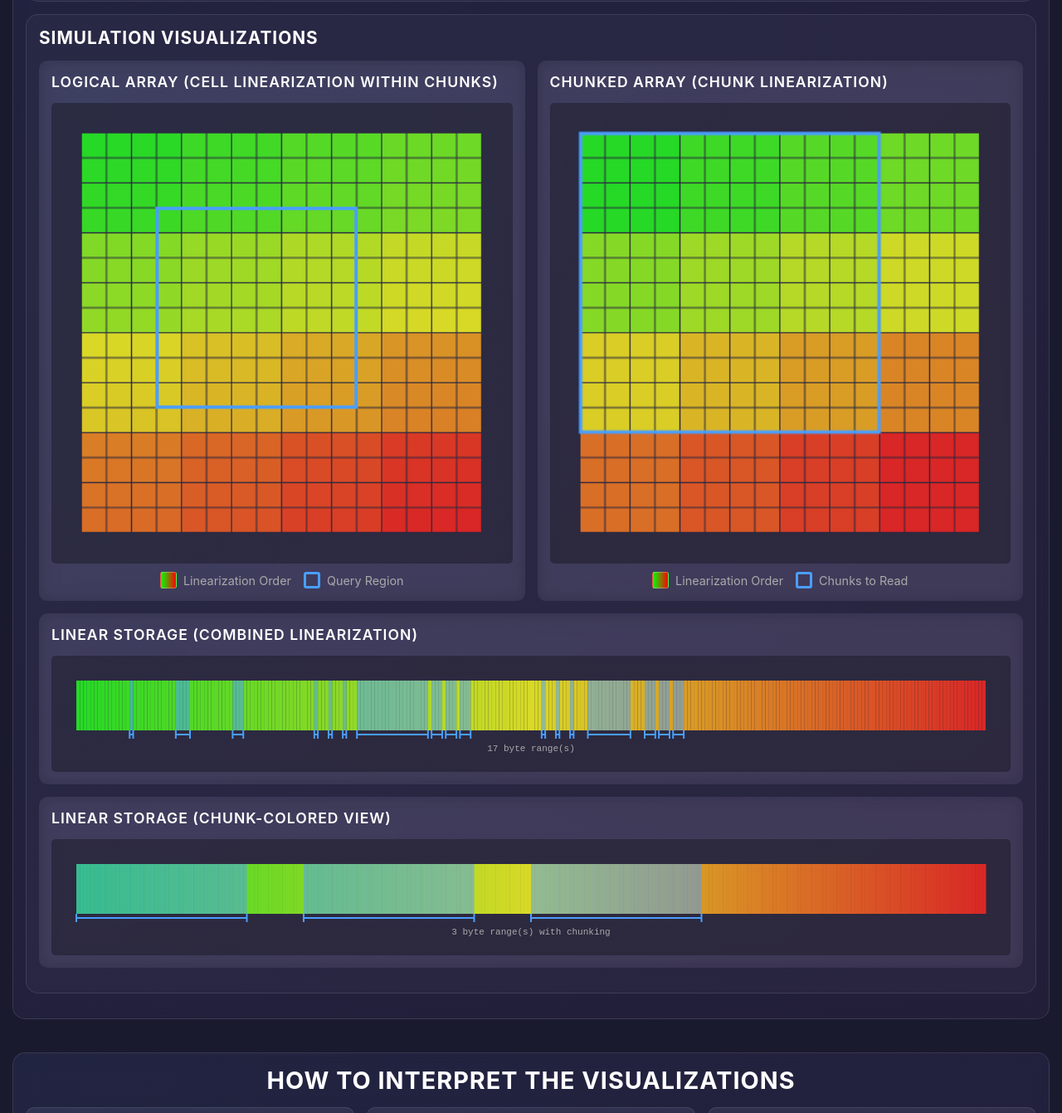
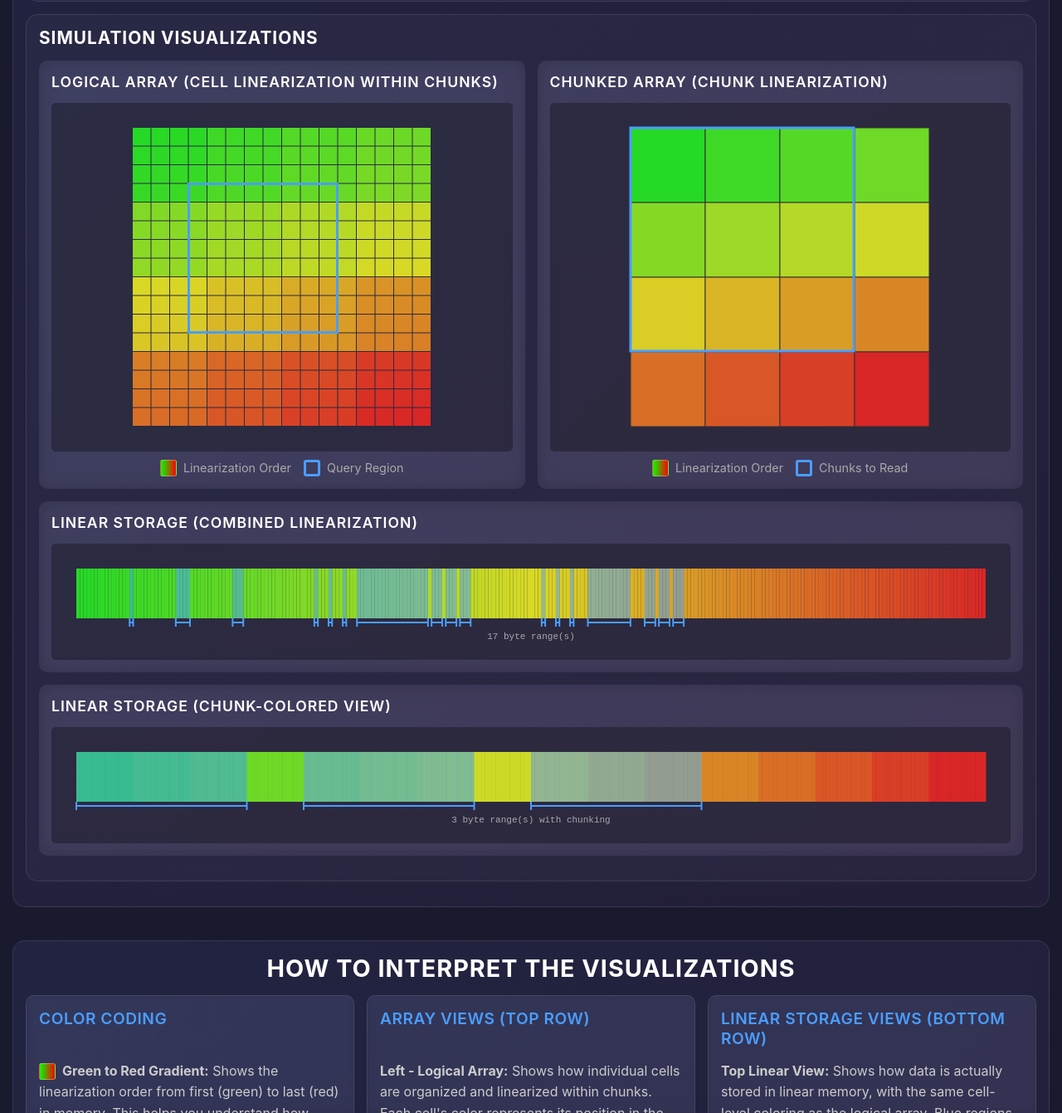
Before and after one commit to jkeifer/vischunk, a plain HTML site: page index.html in a window 1280 px wide. Shown: the part 800-2141 px from the top of the page at 83% size. Drawn offline with Linux system fonts and the light colour scheme.

Commit message:
high-rez and other tweaks

```diff
--- a/index.html
+++ b/index.html
@@ -924,6 +924,21 @@
                 });
             }
 
+            setCanvasSize(key, width, height) {
+                const canvas = this.canvases[key];
+                const ctx = this.contexts[key];
+                const dpr = window.devicePixelRatio || 1;
+
+                canvas.width = width * dpr;
+                canvas.height = height * dpr;
+                canvas.style.width = width + 'px';
+                canvas.style.height = height + 'px';
+
+                // Reset transform before scaling to prevent accumulation
+                ctx.setTransform(1, 0, 0, 1, 0, 0);
+                ctx.scale(dpr, dpr);
+            }
+
             resizeCanvases() {
                 let needsUpdate = false;
 
@@ -935,8 +950,9 @@
                     const lastSize = this.lastCanvasSize.get(key);
 
                     if (!lastSize || lastSize.width !== size || lastSize.height !== size) {
-                        canvas.width = size;
-                        canvas.height = size;
+                        this.setCanvasSize(key, size, size);
+                        // Center the canvas within its container
+                        canvas.style.margin = '0 auto';
                         this.lastCanvasSize.set(key, { width: size, height: size });
                         needsUpdate = true;
                     }
@@ -951,8 +967,7 @@
                     const lastSize = this.lastCanvasSize.get(key);
 
                     if (!lastSize || lastSize.width !== width || lastSize.height !== height) {
-                        canvas.width = width;
-                        canvas.height = height;
+                        this.setCanvasSize(key, width, height);
                         this.lastCanvasSize.set(key, { width, height });
                         needsUpdate = true;
                     }
@@ -1607,12 +1622,15 @@
             drawSpatialUnchunked(params, data) {
                 const ctx = this.contexts.spatialUnchunked;
                 const canvas = this.canvases.spatialUnchunked;
-                ctx.clearRect(0, 0, canvas.width, canvas.height);
+                const logicalWidth = parseInt(canvas.style.width) || canvas.width;
+                const logicalHeight = parseInt(canvas.style.height) || canvas.height;
+
+                ctx.clearRect(0, 0, logicalWidth, logicalHeight);
 
                 const [sizeX, sizeY, sizeZ] = params.size;
-                const cellSize = Math.min(canvas.width / sizeX, canvas.height / sizeY) * 0.9;
-                const offsetX = (canvas.width - sizeX * cellSize) / 2;
-                const offsetY = (canvas.height - sizeY * cellSize) / 2;
+                const cellSize = Math.min(logicalWidth / sizeX, logicalHeight / sizeY) * 0.9;
+                const offsetX = (logicalWidth - sizeX * cellSize) / 2;
+                const offsetY = (logicalHeight - sizeY * cellSize) / 2;
 
                 // Draw cells with gradient based on global linearization order
                 // Skip rendering individual cells if they're too small to see
@@ -1706,15 +1724,18 @@
             drawSpatialChunked(params, data) {
                 const ctx = this.contexts.spatialChunked;
                 const canvas = this.canvases.spatialChunked;
-                ctx.clearRect(0, 0, canvas.width, canvas.height);
+                const logicalWidth = parseInt(canvas.style.width) || canvas.width;
+                const logicalHeight = parseInt(canvas.style.height) || canvas.height;
+
+                ctx.clearRect(0, 0, logicalWidth, logicalHeight);
 
                 const [sizeX, sizeY, sizeZ] = params.size;
                 const [chunkX, chunkY] = params.chunk;
 
                 // Use same sizing calculation as logical array view
-                const cellSize = Math.min(canvas.width / sizeX, canvas.height / sizeY) * 0.9;
-                const offsetX = (canvas.width - sizeX * cellSize) / 2;
-                const offsetY = (canvas.height - sizeY * cellSize) / 2;
+                const cellSize = Math.min(logicalWidth / sizeX, logicalHeight / sizeY) * 0.9;
+                const offsetX = (logicalWidth - sizeX * cellSize) / 2;
+                const offsetY = (logicalHeight - sizeY * cellSize) / 2;
 
                 // Calculate chunk dimensions
                 const chunksX = Math.ceil(sizeX / chunkX);
@@ -1755,23 +1776,40 @@
                     this.positionCache.set(chunkMapKey, chunkColorMap);
                 }
 
-                // Now draw each cell using its chunk's color
-                for (let y = 0; y < sizeY; y++) {
-                    for (let x = 0; x < sizeX; x++) {
-                        const chunkCX = Math.floor(x / chunkX);
-                        const chunkCY = Math.floor(y / chunkY);
+                // Draw each chunk as a solid rectangle
+                for (let chunkCY = 0; chunkCY < chunksY; chunkCY++) {
+                    for (let chunkCX = 0; chunkCX < chunksX; chunkCX++) {
                         const chunkCZ = 0; // For 2D spatial view, we show Z=0 slice
                         const chunkKey = `${chunkCX},${chunkCY},${chunkCZ}`;
                         const colorIndex = chunkColorMap.get(chunkKey);
                         const totalChunks = chunksX * chunksY * chunksZ;
                         const color = this.getColorForLinearPosition(colorIndex, totalChunks - 1);
 
+                        // Calculate chunk boundaries
+                        const startX = chunkCX * chunkX;
+                        const startY = chunkCY * chunkY;
+                        const endX = Math.min(startX + chunkX, sizeX);
+                        const endY = Math.min(startY + chunkY, sizeY);
+
+                        const chunkPixelWidth = (endX - startX) * cellSize;
+                        const chunkPixelHeight = (endY - startY) * cellSize;
+
                         ctx.fillStyle = color;
                         ctx.fillRect(
-                            offsetX + x * cellSize,
-                            offsetY + y * cellSize,
-                            cellSize - 1,
-                            cellSize - 1
+                            offsetX + startX * cellSize,
+                            offsetY + startY * cellSize,
+                            chunkPixelWidth,
+                            chunkPixelHeight
+                        );
+
+                        // Draw chunk border
+                        ctx.strokeStyle = '#333';
+                        ctx.lineWidth = 1;
+                        ctx.strokeRect(
+                            offsetX + startX * cellSize,
+                            offsetY + startY * cellSize,
+                            chunkPixelWidth,
+                            chunkPixelHeight
                         );
                     }
                 }
@@ -1859,9 +1897,12 @@
             drawLinearUnchunked(params, data) {
                 const ctx = this.contexts.linearUnchunked;
                 const canvas = this.canvases.linearUnchunked;
-                ctx.clearRect(0, 0, canvas.width, canvas.height);
-
-                const cellWidth = (canvas.width - 40) / data.totalCells;
+                const logicalWidth = parseInt(canvas.style.width) || canvas.width;
+                const logicalHeight = parseInt(canvas.style.height) || canvas.height;
+
+                ctx.clearRect(0, 0, logicalWidth, logicalHeight);
+
+                const cellWidth = (logicalWidth - 40) / data.totalCells;
                 const barHeight = 60;
                 const offsetX = 20;
                 const offsetY = 20;
@@ -1956,21 +1997,24 @@
                 ctx.fillStyle = '#aaa';
                 ctx.font = '11px monospace';
                 ctx.textAlign = 'center';
-                ctx.fillText(`${data.unchunkedRanges.length} byte range(s)`, canvas.width / 2, offsetY + barHeight + 25);
+                ctx.fillText(`${data.unchunkedRanges.length} byte range(s)`, logicalWidth / 2, offsetY + barHeight + 25);
             }
 
             drawLinearChunked(params, data) {
                 const ctx = this.contexts.linearChunked;
                 const canvas = this.canvases.linearChunked;
-                ctx.clearRect(0, 0, canvas.width, canvas.height);
-
-                const cellWidth = (canvas.width - 40) / data.totalCells;
+                const logicalWidth = parseInt(canvas.style.width) || canvas.width;
+                const logicalHeight = parseInt(canvas.style.height) || canvas.height;
+
+                ctx.clearRect(0, 0, logicalWidth, logicalHeight);
+
+                const cellWidth = (logicalWidth - 40) / data.totalCells;
                 const barHeight = 60;
                 const offsetX = 20;
                 const offsetY = 20;
 
                 // Draw all cells colored by their chunk
-                const [sizeX, sizeY] = params.size;
+                const [sizeX, sizeY, sizeZ] = params.size;
                 const [chunkSizeX, chunkSizeY] = params.chunk;
                 const chunksX = Math.ceil(sizeX / chunkSizeX);
                 const chunksY = Math.ceil(sizeY / chunkSizeY);
@@ -2088,7 +2132,7 @@
                 ctx.fillStyle = '#aaa';
                 ctx.font = '11px monospace';
                 ctx.textAlign = 'center';
-                ctx.fillText(`${data.chunkedRanges.length} byte range(s) with chunking`, canvas.width / 2, offsetY + barHeight + 25);
+                ctx.fillText(`${data.chunkedRanges.length} byte range(s) with chunking`, logicalWidth / 2, offsetY + barHeight + 25);
             }
 
             updateMetrics(data) {
```
